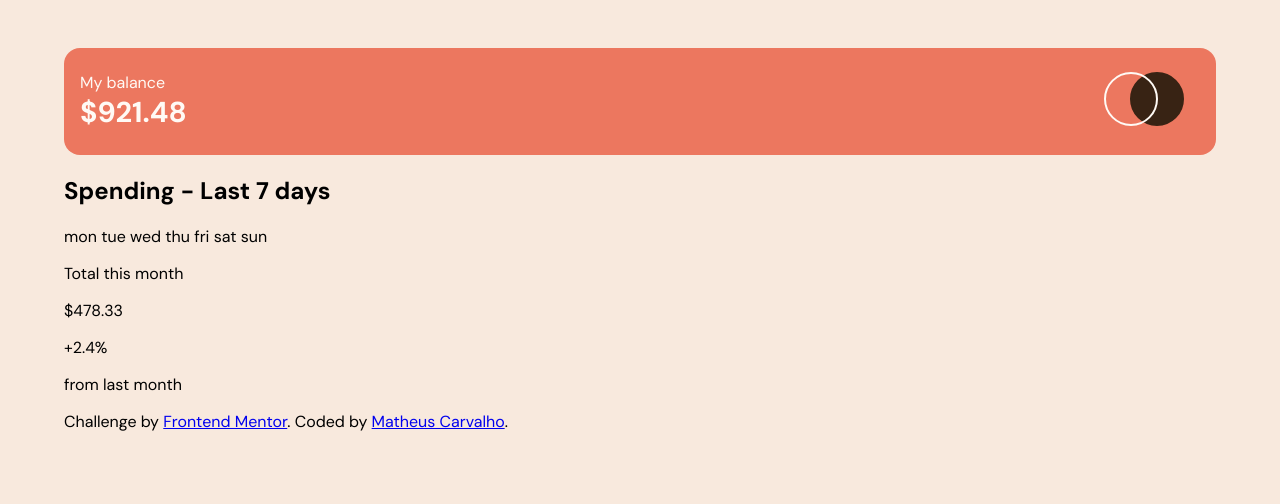
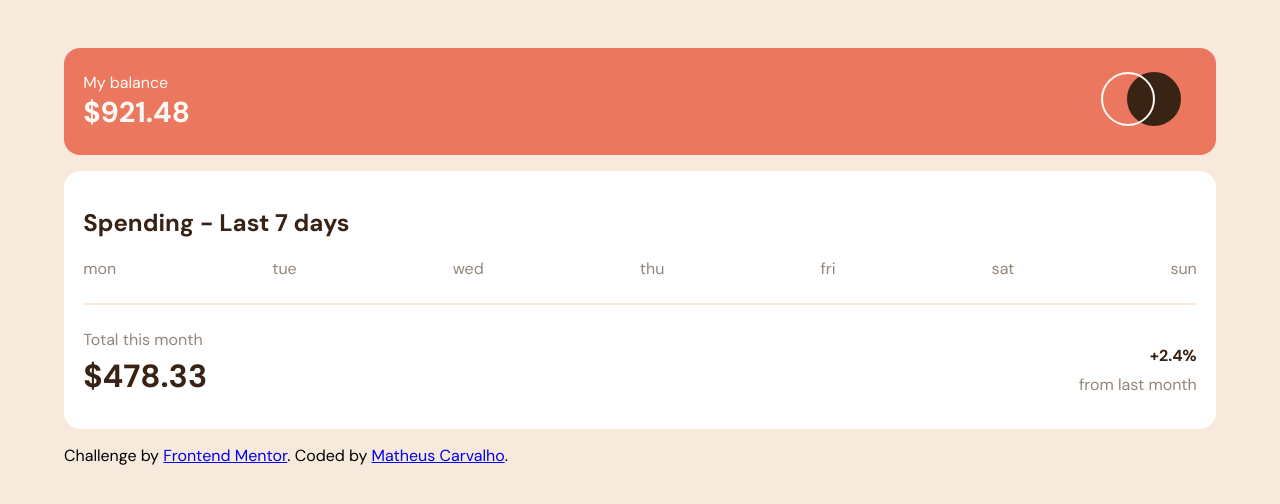
Before and after one commit to matheuscarvalhoscm/expenses-chart-component, a plain HTML site: page index.html in a window 1280 px wide. Drawn offline with Linux system fonts and the light colour scheme.

Commit message:
style!: expenses chart content and footer style
expenses chart content style is still in progress

```diff
--- a/index.html
+++ b/index.html
@@ -61,6 +61,7 @@
         <span class="week-days__day">sun</span>
       </div>
     </div>
+    <hr/>
     <footer class="footer">
       <div class="footer__container">
         <p class="footer__subtitle">Total this month</p>
--- a/styles/_variables.scss
+++ b/styles/_variables.scss
@@ -10,6 +10,7 @@ $dark-brown: hsl(25, 47%, 15%);
 $medium-brown: hsl(28, 10%, 53%);
 $cream: hsl(27, 66%, 92%);
 $very-pale-orange: hsl(33, 100%, 98%);
+$white: hsl(0, 0%, 100%);
 
 @mixin createCircle {
   border-radius: 50%;
--- a/styles/style.scss
+++ b/styles/style.scss
@@ -7,13 +7,18 @@ body {
   width: 90%;
 }
 
+hr {
+  border: 1px solid $cream;
+  margin-bottom: 1.5em;
+}
+
 .header {
   background-color: $soft-red;
   border-radius: 1em;
   display: flex;
   justify-content: space-between;
   margin-top: 3em;
-  padding: 1.5em 1em;
+  padding: 1.5em 1.2em;
 
   .header__text {
     color: $very-pale-orange;
@@ -39,3 +44,50 @@ body {
     right: 1em;
   }
 }
+
+.expenses-chart {
+  background-color: $white;
+  border-radius: 1em;
+  margin: 1em 0;
+  padding: 1em 1.2em;
+
+  .expenses-chart__title {
+    color: $dark-brown;
+  }
+
+  .week-days {
+    margin-bottom: 1.5em;
+    display: flex;
+    justify-content: space-between;
+
+    .week-days__day {
+      color: $medium-brown;
+    }
+  }
+}
+
+.footer {
+  display: flex;
+  justify-content: space-between;
+
+  .footer__subtitle {
+    color: $medium-brown;
+    margin-top: 0;
+
+    &:first-of-type {
+      margin-bottom: 0.3em;
+    }
+  }
+
+  .footer__amount {
+    color: $dark-brown;
+    font-weight: 700;
+    text-align: right;
+    margin-bottom: 0.5em;
+
+    &:last-of-type {
+      font-size: 2em;
+      margin-top: 0;
+    }
+  }
+}
```
Also changed, not shown: styles/style.css.
